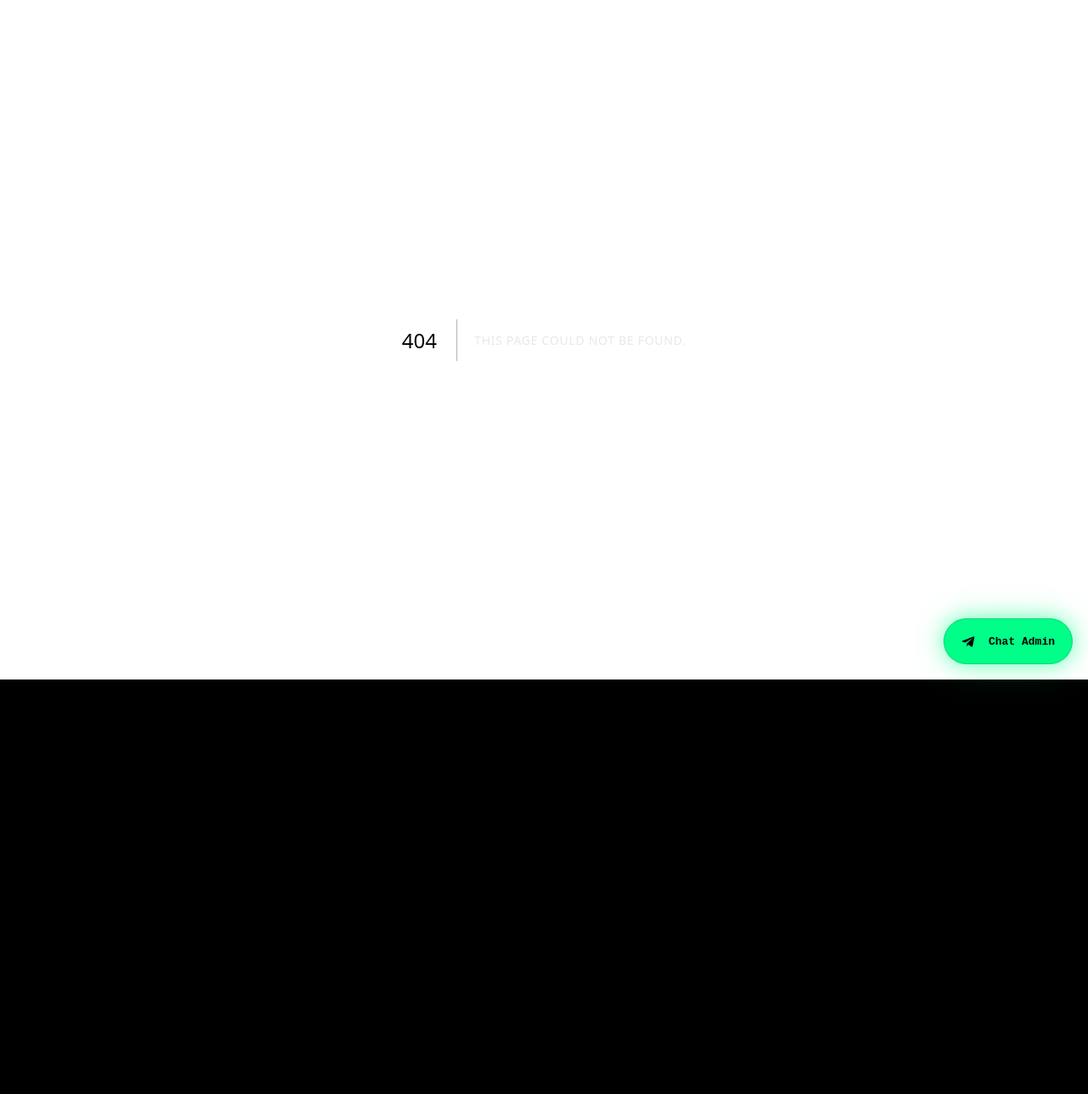
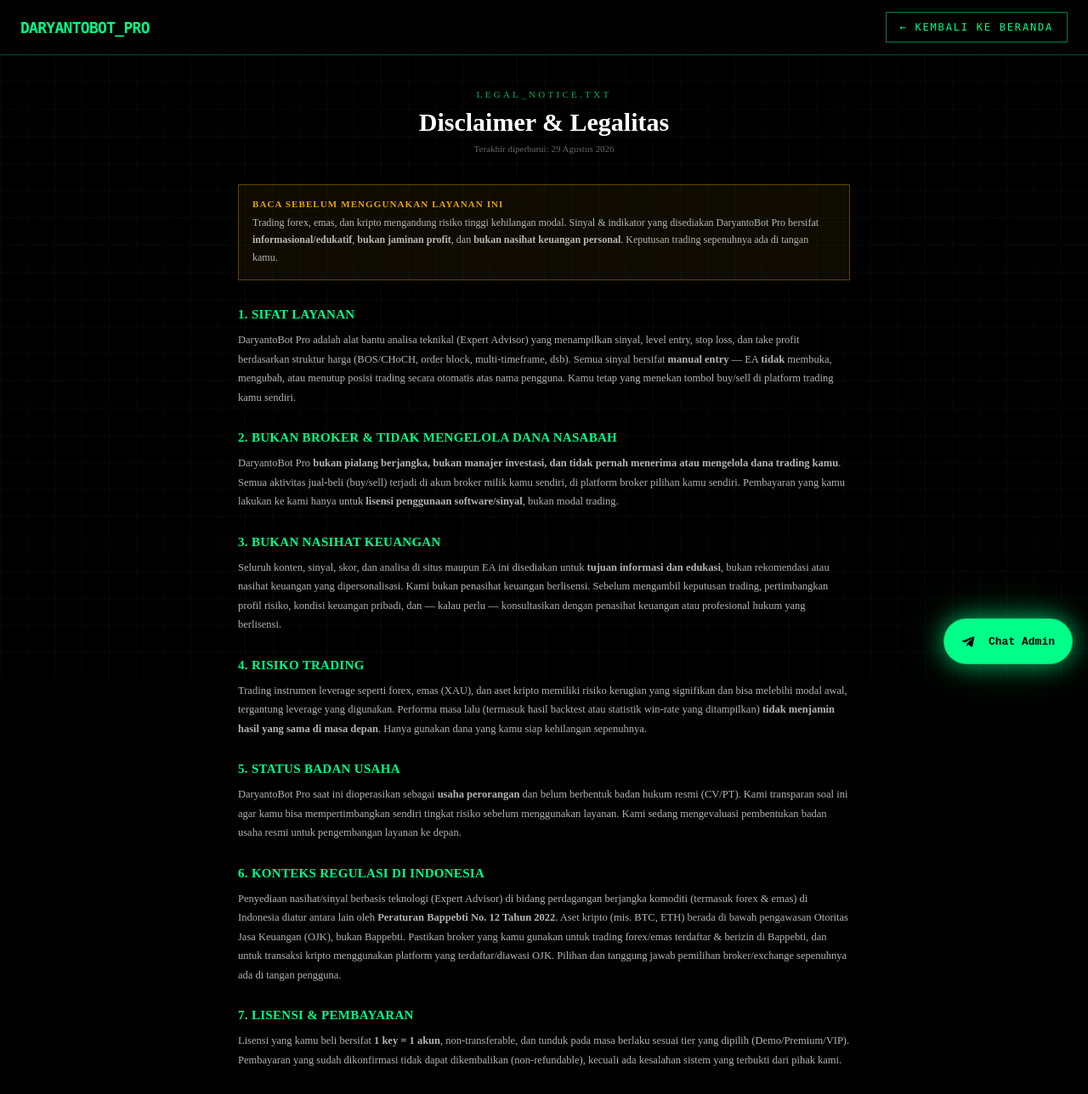
Before and after one commit to daryanto-dev/daryanto-web, a Next.js app: page /legal in a window 1280 px wide. Before the commit this address had no page. Shown: the top 1288 px of the page at 85% size. Before the commit the page ends 800 px from the top, so only its background shows below. Built offline with nearby package versions, Linux system fonts and the light colour scheme.

Commit message:
Add full legal/disclaimer page and link it from footer

```diff
--- /dev/null
+++ b/app/legal/page.tsx
@@ -0,0 +1,119 @@
+import MatrixRain from "../MatrixRain";
+
+export const metadata = {
+  title: "Disclaimer & Legalitas — DaryantoBot Pro",
+};
+
+function Section({ title, children }: { title: string; children: React.ReactNode }) {
+  return (
+    <div style={{ marginBottom: 28 }}>
+      <h2 style={{ fontSize: 15, fontWeight: 900, color: "#00FF88", marginBottom: 10, letterSpacing: "0.02em" }}>{title}</h2>
+      <div style={{ fontSize: 12.5, color: "rgba(255,255,255,0.7)", lineHeight: 1.8 }}>{children}</div>
+    </div>
+  );
+}
+
+export default function LegalPage() {
+  return (
+    <div className="mx-root">
+      <MatrixRain />
+      <div className="mx-grid-bg" />
+
+      <header className="mx-header">
+        <div className="mx-header-inner">
+          <a href="/" className="mx-logo" style={{ textDecoration: "none" }}>
+            <span>DARYANTOBOT</span><span style={{ color: "#00FF88" }}>_PRO</span><span className="cursor" />
+          </a>
+          <a href="/" className="mx-btn-outline">← Kembali ke Beranda</a>
+        </div>
+      </header>
+
+      <div style={{ maxWidth: 760, margin: "0 auto", padding: "40px 20px 80px", fontFamily: "JetBrains Mono" }}>
+        <div style={{ textAlign: "center", marginBottom: 36 }}>
+          <div style={{ fontSize: 11, letterSpacing: "0.3em", color: "rgba(0,255,136,0.7)" }}>LEGAL_NOTICE.TXT</div>
+          <h1 style={{ marginTop: 10, fontWeight: 900, fontSize: "clamp(22px,5vw,30px)" }}>Disclaimer &amp; Legalitas</h1>
+          <div style={{ marginTop: 8, fontSize: 11, color: "rgba(255,255,255,0.4)" }}>Terakhir diperbarui: 29 Agustus 2026</div>
+        </div>
+
+        <div style={{ border: "1px solid rgba(255,180,0,0.35)", background: "rgba(255,180,0,0.06)", padding: 16, marginBottom: 32 }}>
+          <div style={{ fontWeight: 900, fontSize: 11, color: "rgba(255,180,0,0.9)", marginBottom: 6, letterSpacing: "0.1em" }}>
+            BACA SEBELUM MENGGUNAKAN LAYANAN INI
+          </div>
+          <div style={{ fontSize: 12, color: "rgba(255,255,255,0.7)", lineHeight: 1.7 }}>
+            Trading forex, emas, dan kripto mengandung risiko tinggi kehilangan modal. Sinyal &amp; indikator yang disediakan
+            DaryantoBot Pro bersifat <b>informasional/edukatif</b>, <b>bukan jaminan profit</b>, dan <b>bukan nasihat keuangan
+            personal</b>. Keputusan trading sepenuhnya ada di tangan kamu.
+          </div>
+        </div>
+
+        <Section title="1. Sifat Layanan">
+          DaryantoBot Pro adalah alat bantu analisa teknikal (Expert Advisor) yang menampilkan sinyal, level entry, stop loss,
+          dan take profit berdasarkan struktur harga (BOS/CHoCH, order block, multi-timeframe, dsb). Semua sinyal bersifat{" "}
+          <b>manual entry</b> — EA <b>tidak</b> membuka, mengubah, atau menutup posisi trading secara otomatis atas nama
+          pengguna. Kamu tetap yang menekan tombol buy/sell di platform trading kamu sendiri.
+        </Section>
+
+        <Section title="2. Bukan Broker &amp; Tidak Mengelola Dana Nasabah">
+          DaryantoBot Pro <b>bukan pialang berjangka, bukan manajer investasi, dan tidak pernah menerima atau mengelola dana
+          trading kamu</b>. Semua aktivitas jual-beli (buy/sell) terjadi di akun broker milik kamu sendiri, di platform broker
+          pilihan kamu sendiri. Pembayaran yang kamu lakukan ke kami hanya untuk <b>lisensi penggunaan software/sinyal</b>,
+          bukan modal trading.
+        </Section>
+
+        <Section title="3. Bukan Nasihat Keuangan">
+          Seluruh konten, sinyal, skor, dan analisa di situs maupun EA ini disediakan untuk <b>tujuan informasi dan edukasi</b>,
+          bukan rekomendasi atau nasihat keuangan yang dipersonalisasi. Kami bukan penasihat keuangan berlisensi. Sebelum
+          mengambil keputusan trading, pertimbangkan profil risiko, kondisi keuangan pribadi, dan — kalau perlu — konsultasikan
+          dengan penasihat keuangan atau profesional hukum yang berlisensi.
+        </Section>
+
+        <Section title="4. Risiko Trading">
+          Trading instrumen leverage seperti forex, emas (XAU), dan aset kripto memiliki risiko kerugian yang signifikan dan
+          bisa melebihi modal awal, tergantung leverage yang digunakan. Performa masa lalu (termasuk hasil backtest atau
+          statistik win-rate yang ditampilkan) <b>tidak menjamin hasil yang sama di masa depan</b>. Hanya gunakan dana yang
+          kamu siap kehilangan sepenuhnya.
+        </Section>
+
+        <Section title="5. Status Badan Usaha">
+          DaryantoBot Pro saat ini dioperasikan sebagai <b>usaha perorangan</b> dan belum berbentuk badan hukum resmi
+          (CV/PT). Kami transparan soal ini agar kamu bisa mempertimbangkan sendiri tingkat risiko sebelum menggunakan
+          layanan. Kami sedang mengevaluasi pembentukan badan usaha resmi untuk pengembangan layanan ke depan.
+        </Section>
+
+        <Section title="6. Konteks Regulasi di Indonesia">
+          Penyediaan nasihat/sinyal berbasis teknologi (Expert Advisor) di bidang perdagangan berjangka komoditi (termasuk
+          forex &amp; emas) di Indonesia diatur antara lain oleh <b>Peraturan Bappebti No. 12 Tahun 2022</b>. Aset kripto
+          (mis. BTC, ETH) berada di bawah pengawasan Otoritas Jasa Keuangan (OJK), bukan Bappebti. Pastikan broker yang kamu
+          gunakan untuk trading forex/emas terdaftar &amp; berizin di Bappebti, dan untuk transaksi kripto menggunakan
+          platform yang terdaftar/diawasi OJK. Pilihan dan tanggung jawab pemilihan broker/exchange sepenuhnya ada di tangan
+          pengguna.
+        </Section>
+
+        <Section title="7. Lisensi &amp; Pembayaran">
+          Lisensi yang kamu beli bersifat <b>1 key = 1 akun</b>, non-transferable, dan tunduk pada masa berlaku sesuai tier
+          yang dipilih (Demo/Premium/VIP). Pembayaran yang sudah dikonfirmasi tidak dapat dikembalikan (non-refundable),
+          kecuali ada kesalahan sistem yang terbukti dari pihak kami.
+        </Section>
+
+        <Section title="8. Batasan Tanggung Jawab">
+          Sepanjang diizinkan oleh hukum yang berlaku, DaryantoBot Pro tidak bertanggung jawab atas kerugian finansial,
+          langsung maupun tidak langsung, yang timbul dari penggunaan sinyal, indikator, atau informasi apa pun di situs
+          dan EA ini — termasuk namun tidak terbatas pada kerugian akibat kesalahan eksekusi manual, gangguan koneksi/server
+          broker, atau kondisi pasar ekstrem (slippage, gap, requote).
+        </Section>
+
+        <Section title="9. Perubahan Kebijakan">
+          Dokumen ini dapat diperbarui sewaktu-waktu mengikuti perkembangan layanan maupun regulasi yang berlaku. Versi
+          terbaru selalu tersedia di halaman ini.
+        </Section>
+
+        <div style={{ marginTop: 40, textAlign: "center", fontSize: 10.5, color: "rgba(255,255,255,0.3)" }}>
+          Ada pertanyaan soal disclaimer ini?{" "}
+          <a href="https://t.me/daryantobot" target="_blank" rel="noopener noreferrer" style={{ color: "#00FF88" }}>
+            Chat Admin di Telegram →
+          </a>
+        </div>
+      </div>
+    </div>
+  );
+}
```
Also changed, not shown: app/page.tsx (+6 -1 lines).
